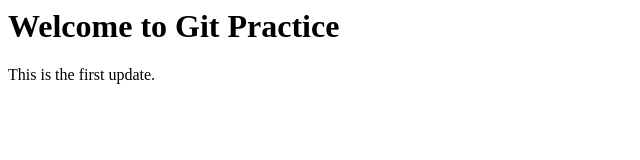
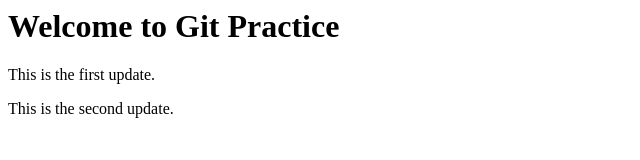
Before and after one commit to Dhunge/git_remote, a plain HTML site: page index.html in a window 1280 px wide. Shown: the whole page, without its empty margins (0-640 px from the left). Drawn offline with Linux system fonts and the light colour scheme.

Commit message:
Added second paragraph

```diff
--- a/index.html
+++ b/index.html
@@ -5,5 +5,6 @@
 <body>
     <h1>Welcome to Git Practice</h1>
     <p>This is the first update.</p>
+    <p>This is the second update.</p>
 </body>
 </html>
```
